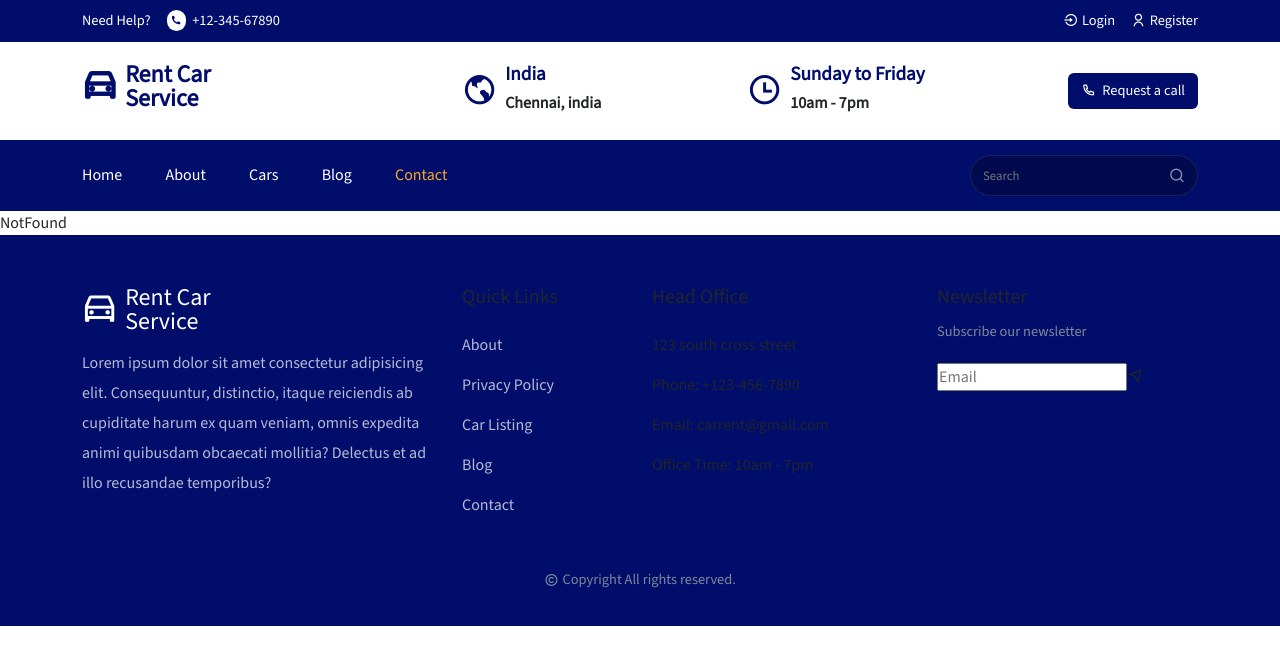
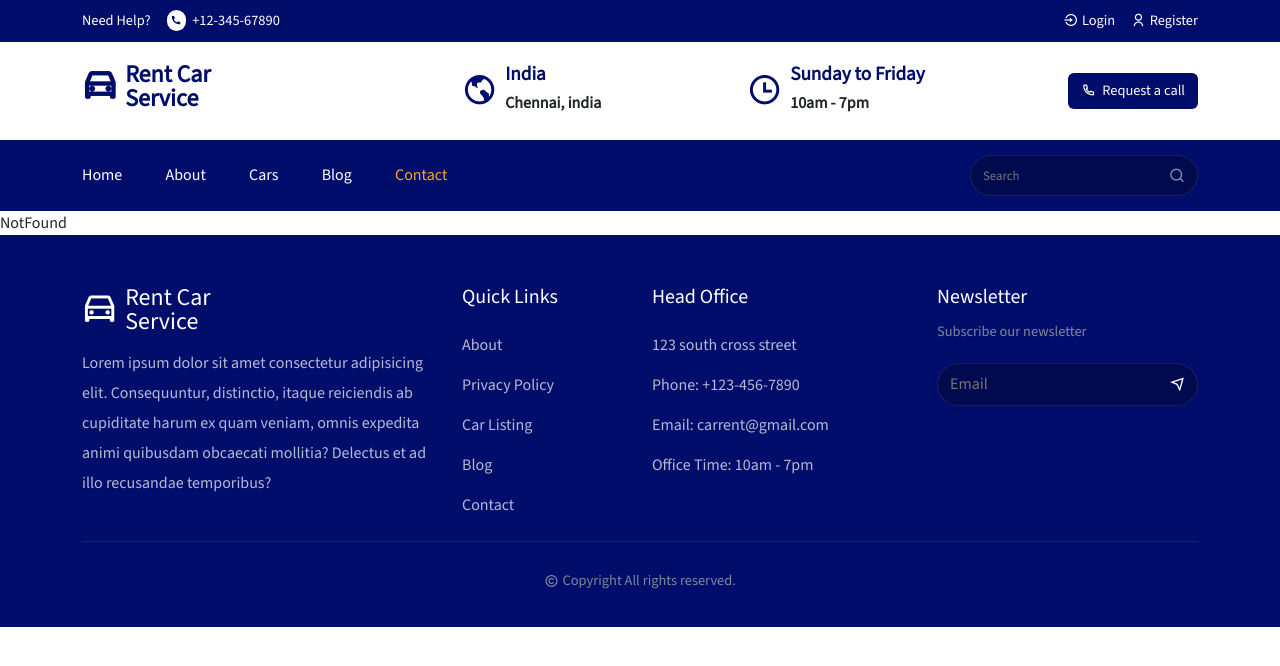
Before and after one commit to navanee1609/car-rent, a React (Create React App) app: page /contact in a window 1280 px wide. Shown: the top 666 px of the page. Built offline with nearby package versions, Linux system fonts and the light colour scheme.

Commit message:
styled newsletter section and other part

```diff
--- a/src/styles/Footer.css
+++ b/src/styles/Footer.css
@@ -38,3 +38,39 @@
   .quick__link a:hover {
     color: #f9a826;
   }
+
+  /* footer newsletter */
+
+  .footer__link-title {
+    color: #fff;
+  }
+
+  .office__info {
+    color: rgba(255, 255, 255, 0.715);
+    font-weight: 300;
+  }
+
+  .newsletter {
+    display: flex;
+    align-items: center;
+    justify-content: space-between;
+    padding: 8px 12px;
+    border: 1px solid #7c8a972f;
+    border-radius: 50px;
+    background: #020a4de9;
+  }
+
+  .newsletter input {
+    background: transparent;
+    color: #fff;
+    border: none;
+    outline: none;
+  }
+
+  .newsletter span i {
+    color: #fff;
+  }
+
+  .footer__bottom {
+    border-top: 1px solid #7c8a972f;
+  }
```
